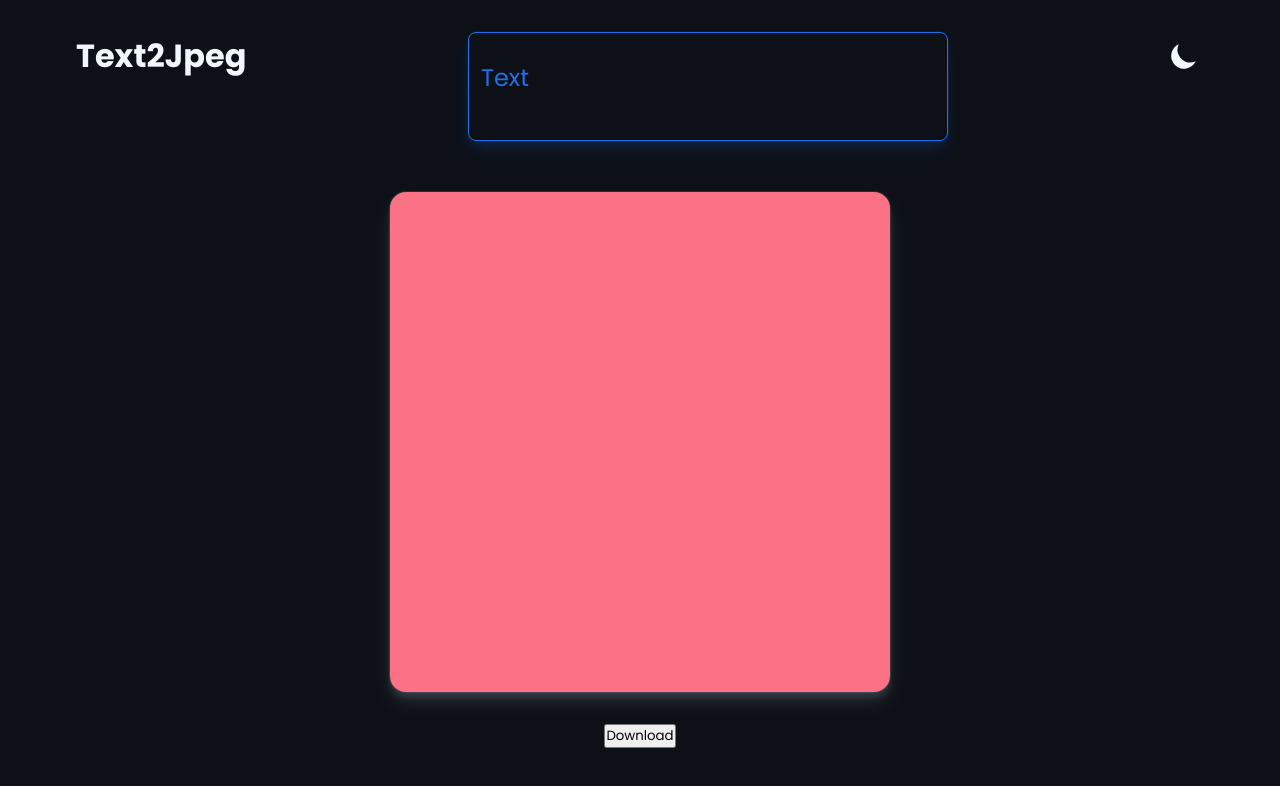
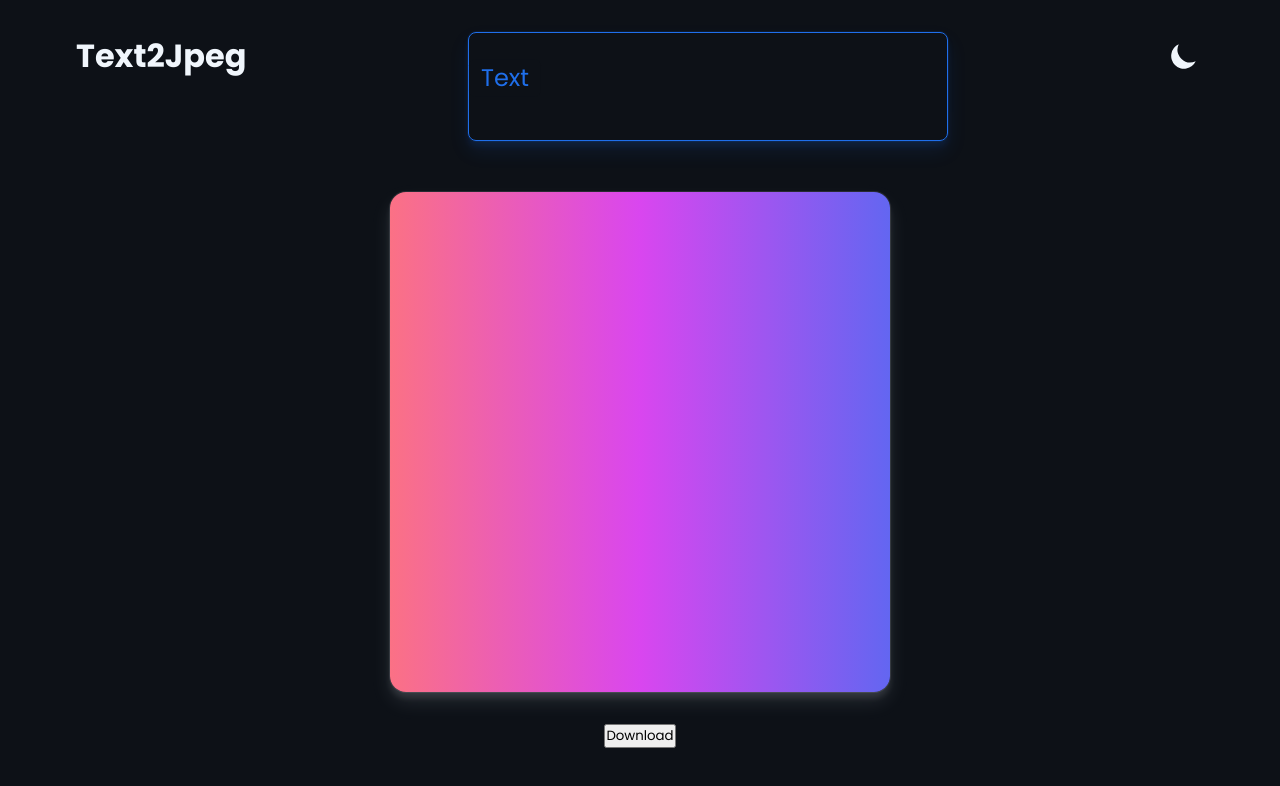
Before and after one commit to itsme-Subid/Text2Jpeg, a React (Create React App) app: page / in a window 1280 px wide. Shown: the top 786 px of the page. Built offline with nearby package versions, Linux system fonts and the light colour scheme.

Commit message:
Add `gradient-bg`

```diff
--- a/src/components/Canvas/Canvas.jsx
+++ b/src/components/Canvas/Canvas.jsx
@@ -25,18 +25,15 @@ function Canvas({ text }) {
         className="canvas__container"
         ref={printRef}
         style={{
-          background: "rgb(251, 113, 133)",
+          backgroundImage:
+            "linear-gradient(to right,rgb(251, 113, 133),rgb(217, 70, 239),rgb(99, 102, 241))",
+          // background: "rgb(251, 113, 133)",
           width: "min(100vw, 500px)",
           height: "min(100vh, 500px)",
         }}
       >
         <div
           className="canvas__container__item"
-          style={{
-            // backgroundImage:
-            //   "linear-gradient(to right,rgb(251, 113, 133),rgb(217, 70, 239),rgb(99, 102, 241))",
-            background: "rgb(251, 113, 133)",
-          }}
         >
           <div className="canvas__container__item__content">
             <h1>{text}</h1>
```
